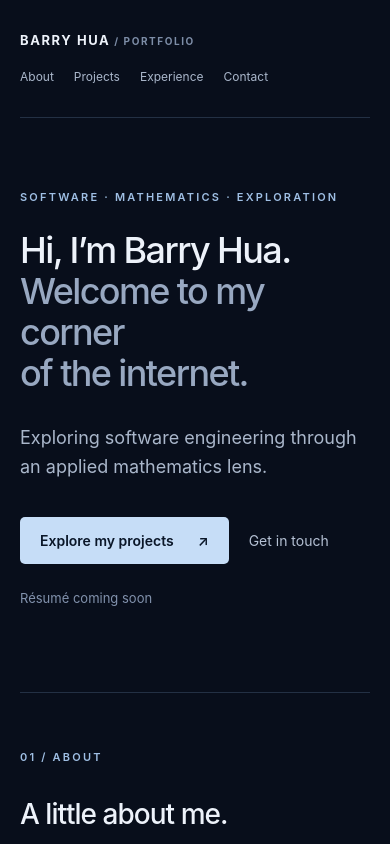
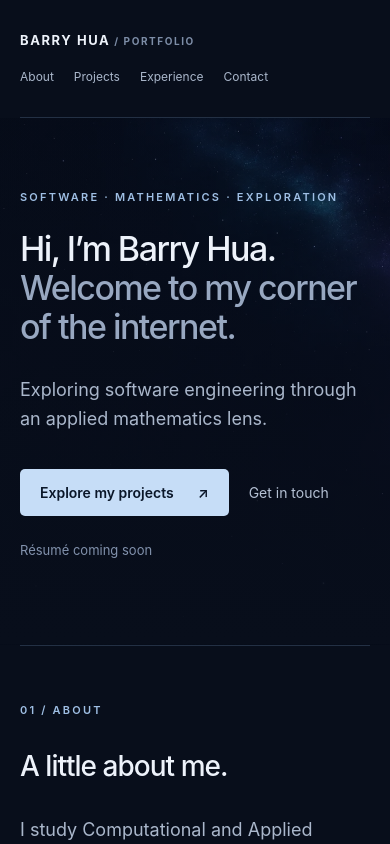
Before and after one commit to TakinaHua/takinahua.github.io, a React (Vite) app: page / in a window 390 px wide. Shown: the top 844 px of the page. Built offline with nearby package versions, Linux system fonts and the light colour scheme.

Commit message:
feat: apply selected galaxy hero with responsive navy styling

```diff
--- a/src/App.css
+++ b/src/App.css
@@ -3,3 +3,6 @@
 .project-list{display:grid;gap:20px}.project .tech{font-size:12px;color:#a9c7eb}.project p{max-width:720px}
 
 .experience-list{display:grid;gap:32px}.experience-list article{border-left:1px solid #33465f;padding-left:24px}.experience-list p{max-width:760px;color:#aab7cb}.experience-list .role{font-size:13px;color:#9fbfe4;margin-top:-6px}
+
+/* Keep the original galaxy on the right and text on its dark left side. */
+.hero{position:relative;isolation:isolate}.hero::before{content:"";position:absolute;z-index:-1;inset:-1px calc((min(1120px, 100vw - 64px) - 100vw)/2) 0;background:linear-gradient(to bottom,transparent 65%,#080e1b 100%),linear-gradient(to right,rgba(8,14,27,.15),transparent 65%),url('/images/galaxy-hero.webp') center right/cover no-repeat;pointer-events:none}.hero h1{max-width:800px}.hero .intro{max-width:500px}.site-header{position:relative;z-index:1}@media(max-width:640px){.hero::before{inset:0 -20px;background-image:linear-gradient(to bottom,rgba(8,14,27,.35),#080e1b 100%),linear-gradient(to right,rgba(8,14,27,.55),rgba(8,14,27,.1)),url('/images/galaxy-hero.webp');background-position:center,center,70% center}.hero h1{font-size:clamp(34px,8vw,48px)}}
```
Also changed, not shown: public/images/galaxy-hero.webp (added), 1 other file (tests, documents, lock files or other folders).
